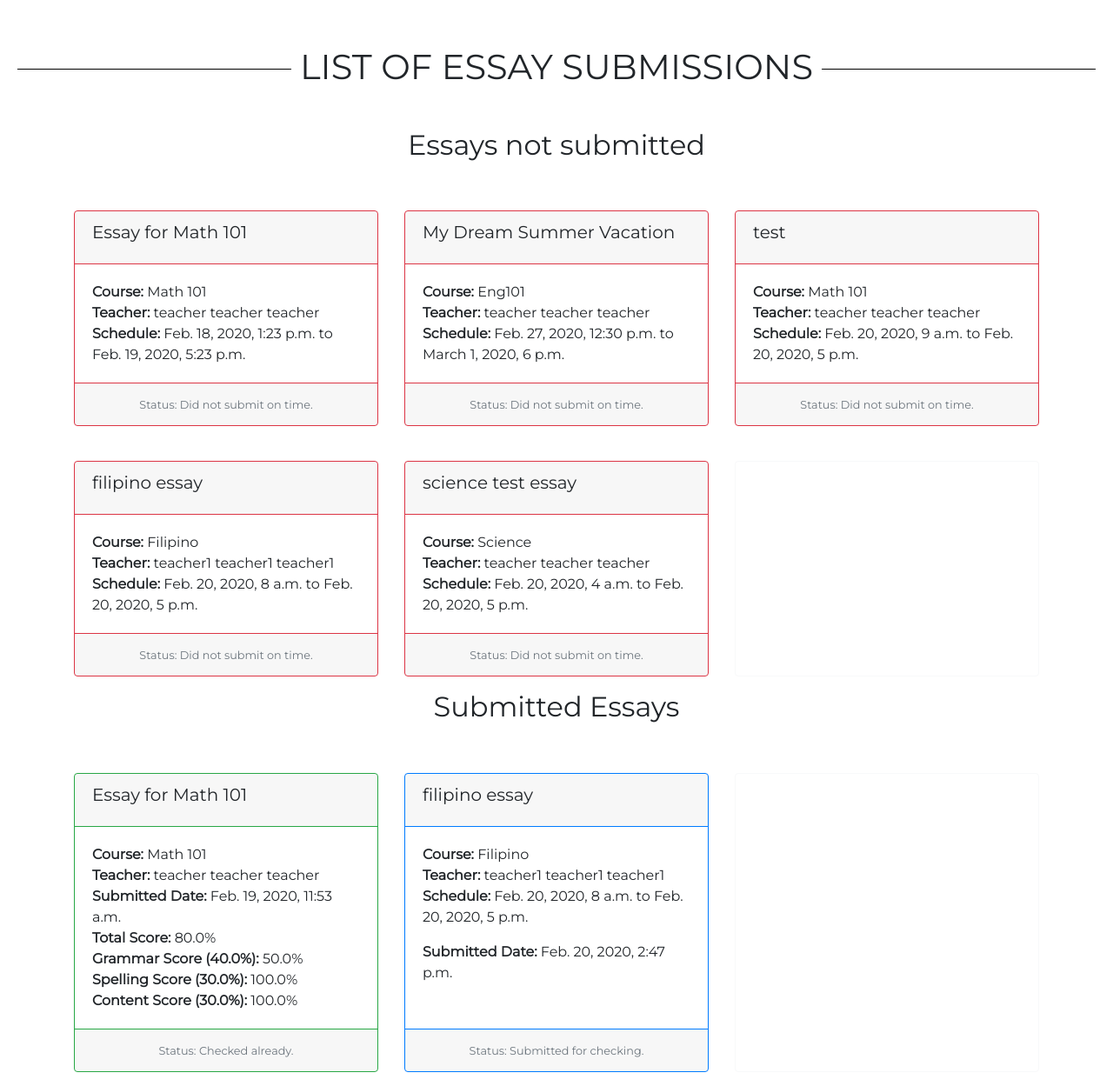
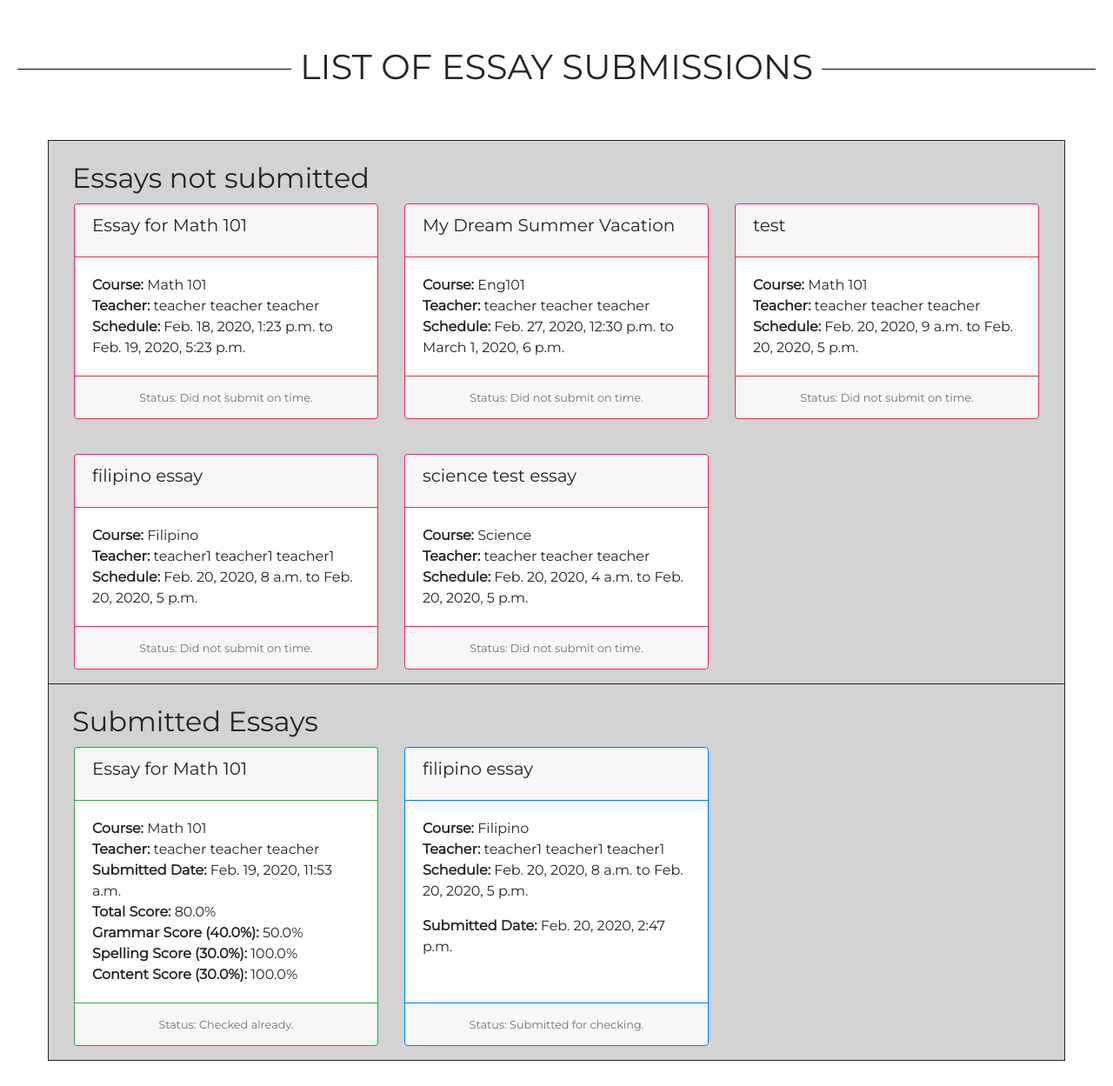
Before and after one commit to vdmamaril06/isanaysay, a Django app: template templates/list_essay_submission.html in a window 1280 px wide. Shown: the part 46-1295 px from the top of the page at 87% size. After the commit the page ends 1266 px from the top, so only its background shows below. Run offline with Django 3.2, Linux system fonts and the light colour scheme; the template is opened without the code that fills it: values that come from a table or form of the project are taken from there, others are empty; data comes from the database, SQL or seed files in the repository; some libraries are stand-ins or nearby versions.

Commit message:
Added gray shade background to list of essays submissions for students and teachers.

```diff
--- a/templates/list_essay_submission.html
+++ b/templates/list_essay_submission.html
@@ -10,8 +10,19 @@
 {% block title %}My Essay Submissions{% endblock %}
 {% block content %}
 	<div id="parent"><div id="child"><br/><br/><br/>
-		<h1><span> LIST OF ESSAY SUBMISSIONS </span></h1><br/><br/>
-    <h2>Essays not submitted</h2><br/><br/>
+		<h1><span> LIST OF ESSAY SUBMISSIONS </span></h1><br/>
+    <div style="
+    background-color: lightgray;
+    border: 1px solid;
+    max-width: 1170px;
+    margin-top: 37px;
+    margin-left: auto;
+    margin-right: auto;
+"><br>
+    <h2 style="
+    float: left;
+    margin-left: 27px;
+">Essays not submitted</h2><br/><br/>
     <div style="width:100%">
     <div class="card-deck" style="display:inline-flex">
 
@@ -65,17 +76,29 @@
         {% endif %}
         {% if forloop.last %}
         {% if forloop.counter|add:-2|divisibleby:"3" %}
-  <div class="card border-light mb-3" style="min-width:350px;max-width:350px;"></div>
+  <div class="card border-light mb-3" style="min-width:350px;max-width:350px;z-index:-100;"></div>
         {% endif %}
         {% if forloop.counter|add:-1|divisibleby:"3" %}
-  <div class="card border-light mb-3" style="min-width:350px;max-width:350px;"></div>
-  <div class="card border-light mb-3" style="min-width:350px;max-width:350px;"></div>
+  <div class="card border-light mb-3" style="min-width:350px;max-width:350px;z-index:-100;"></div>
+  <div class="card border-light mb-3" style="min-width:350px;max-width:350px;z-index:-100;"></div>
         {% endif %}{% endif %}
         {% empty %}
         <h5> No ongoing essays yet. </h5>
   {% endfor %}
 </div></div>
-    <h2>Submitted Essays</h2><br/><br/>
+</div>
+<div style="
+    background-color: lightgray;
+    border: 1px solid;
+    max-width: 1170px;
+    border-top: 0;
+    margin-left: auto;
+    margin-right: auto;
+"><br>
+    <h2 style="
+    float: left;
+    margin-left: 27px;
+">Submitted Essays</h2><br/><br/>
     <div style="width:100%">
     <div class="card-deck" style="display:inline-flex; clear:both;">
     {% for essay_submission in essay_submissions %}
@@ -119,17 +142,18 @@
         {% endif %}
         {% if forloop.last %}
         {% if forloop.counter|add:-2|divisibleby:"3" %}
-  <div class="card border-light mb-3" style="min-width:350px;max-width:350px;"></div>
+  <div class="card border-light mb-3" style="min-width:350px;max-width:350px;z-index:-100;"></div>
         {% endif %}
         {% if forloop.counter|add:-1|divisibleby:"3" %}
-  <div class="card border-light mb-3" style="min-width:350px;max-width:350px;"></div>
-  <div class="card border-light mb-3" style="min-width:350px;max-width:350px;"></div>
+  <div class="card border-light mb-3" style="min-width:350px;max-width:350px;z-index:-100;"></div>
+  <div class="card border-light mb-3" style="min-width:350px;max-width:350px;z-index:-100;"></div>
         {% endif %}
         {% endif %}
         {% empty %}
         <h5> No essay submitted yet. </h5>
         {% endfor %}
 </div></div>
+</div>
 
 </div>
 	</div></div>
```
Also changed, not shown: templates/list_essay_submission_for_teacher.html (+17 -5 lines).
